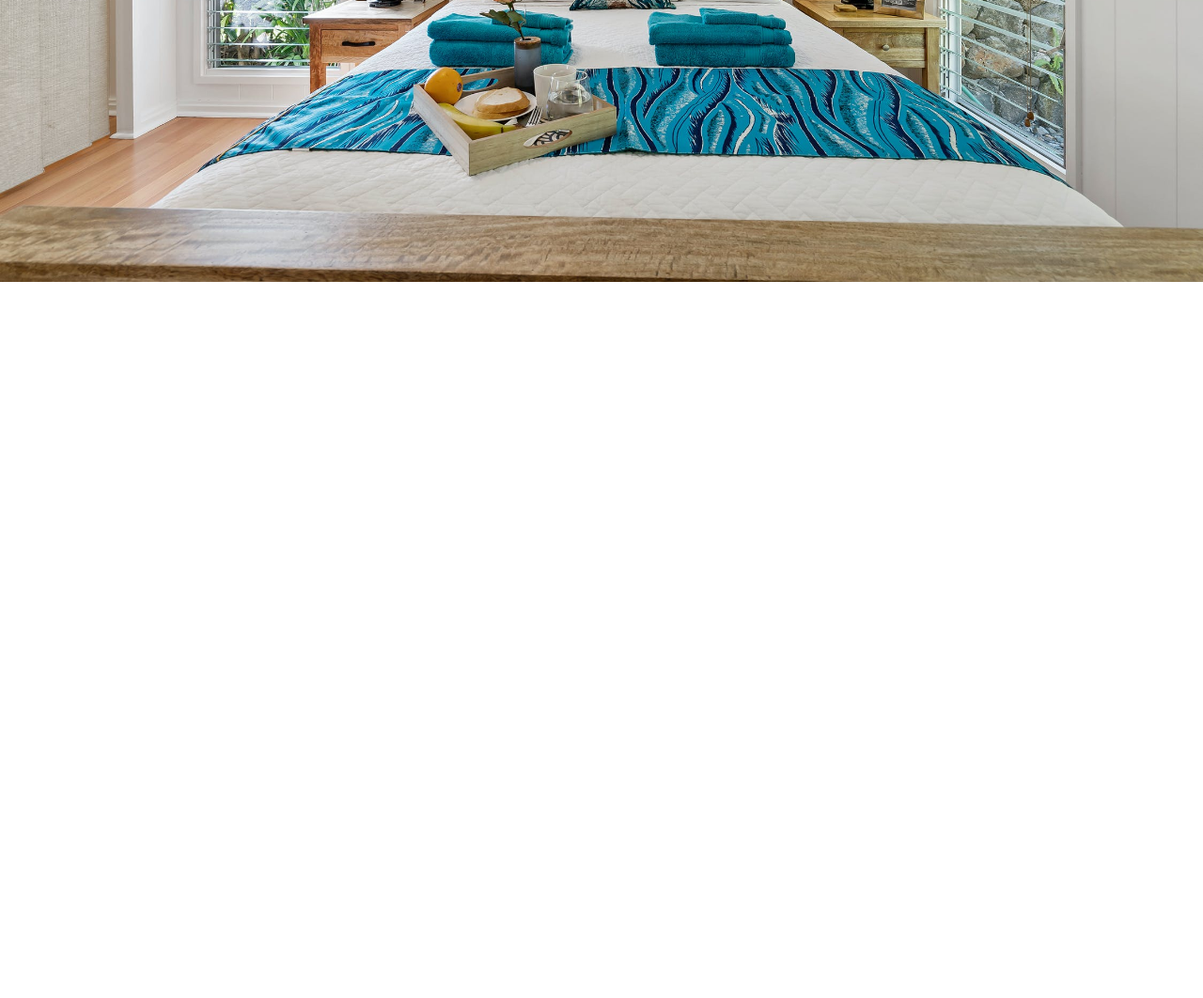
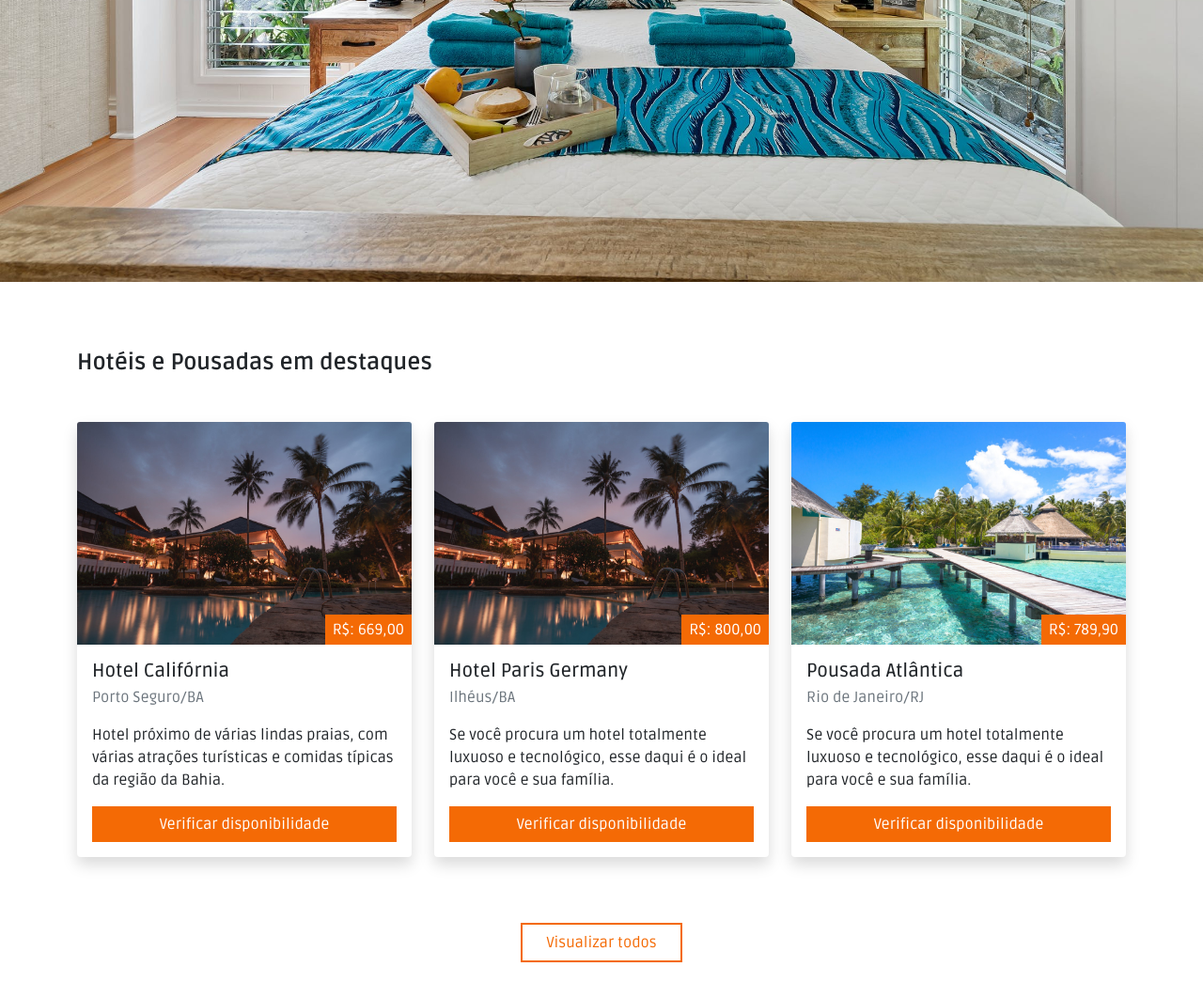
Before and after one commit to ZeFurtado/Bootstrap, a plain HTML site: page Hotel Samurai/index.html in a window 1280 px wide. Shown: the part 578-1640 px from the top of the page at 94% size. Before the commit the page ends 878 px from the top, so only its background shows below. Drawn offline with nearby package versions, Linux system fonts and the light colour scheme.

Commit message:
Desenvolvendo tela home - Destaques

```diff
--- a/Hotel Samurai/index.html
+++ b/Hotel Samurai/index.html
@@ -9,8 +9,8 @@
 </head>
 <body>
 
-    <!-- Navbar -->
-    <nav class="navbar navbar-expand-lg navbar-light bg-white">
+<!-- Navbar -->
+<nav class="navbar navbar-expand-lg navbar-light bg-white">
         <div class="container pt-1 pb-1">
             <a href="#" class="navbar-brand fw-bold">Hotel Samurai</a>
             <button class="navbar-toggler" type="button" data-bs-toggle="collapse"
@@ -32,10 +32,10 @@
             </ul>
         </div>
         </div>
-    </nav>
 </nav>
 <!-- End Navbar -->
 
+<!-- Banner -->
 <main class="w-100 min-vh-100 background-banner d-flex align-items-center">
     <div class="container">
         <div class="card rounded-1 border-0 p-1 pt-4 pb-4 p-lg-4 pb-md-0 pb-lg-0 shadow">
@@ -78,6 +78,78 @@
         </div>
     </div>
 </main>
+<!-- End Banner -->
+
+<!-- Destaques -->
+<main class="w-100 pb-5 pt-lg-4 pb-lg-5">
+    <div class="container pt-5 pb-2 pt-lg-5 pb-lg-0">
+        <h1 class="fs-4 text-center text-lg-start mb-5 fw-bold">
+            Hotéis e Pousadas em destaques
+        </h1>
+        <div class="row mb-4">
+            <div class="col-12 col-md-12 col-lg-4 mb-5">
+                <div class="card shadow border-0">
+                    <div class="position-relative">
+                        <img src="./assets/img/hoteis/hotel-1.jpeg" alt="Hotel 01" class="card-img-top">
+                        <span class="position-absolute bottom-0 right-0 bg-color-orange
+                        ps-2 pe-2 pt-1 pb-1">R$: 669,00</span>
+                    </div>
+                    <div class="card-body p-3">
+                        <h5 class="card-title mb-1">Hotel Califórnia</h5>
+                        <p class="text-muted">Porto Seguro/BA</p>
+                        <p class="card-text">
+                            Hotel próximo de várias lindas praias, com várias atrações turísticas e comidas típicas da região da Bahia.
+                        </p>
+                        <a href="#" class="btn btn-orange rounded-0 w-100">Verificar disponibilidade</a>
+                    </div>
+                </div>
+            </div>
+            <div class="col-12 col-md-12 col-lg-4 mb-5">
+                <div class="card shadow border-0">
+                    <div class="position-relative">
+                        <img src="./assets/img/hoteis/hotel-1.jpeg" alt="Hotel 01" class="card-img-top">
+                        <span class="position-absolute bottom-0 right-0 bg-color-orange
+                        ps-2 pe-2 pt-1 pb-1">R$: 800,00</span>
+                    </div>
+                    <div class="card-body p-3">
+                        <h5 class="card-title mb-1">Hotel Paris Germany</h5>
+                        <p class="text-muted">Ilhéus/BA</p>
+                        <p class="card-text">
+                            Se você procura um hotel totalmente luxuoso e tecnológico, esse daqui é o ideal para você e sua família.
+                        </p>
+                        <a href="#" class="btn btn-orange rounded-0 w-100">Verificar disponibilidade</a>
+                    </div>
+                </div>
+            </div>
+            <div class="col-12 col-md-12 col-lg-4 mb-5">
+                <div class="card shadow border-0">
+                    <div class="position-relative">
+                        <img src="./assets/img/hoteis/hotel-3.jpeg" alt="Hotel 01" class="card-img-top">
+                        <span class="position-absolute bottom-0 right-0 bg-color-orange
+                        ps-2 pe-2 pt-1 pb-1">R$: 789,90</span>
+                    </div>
+                    <div class="card-body p-3">
+                        <h5 class="card-title mb-1">Pousada Atlântica</h5>
+                        <p class="text-muted">Rio de Janeiro/RJ</p>
+                        <p class="card-text">
+                            Se você procura um hotel totalmente luxuoso e tecnológico, esse daqui é o ideal para você e sua família.
+                        </p>
+                        <a href="#" class="btn btn-orange rounded-0 w-100">Verificar disponibilidade</a>
+                    </div>
+                </div>
+            </div>
+        </div>
+        <div class="row">
+            <div class="col-12 d-flex justify-content-center">
+                <a href="#" class="btn btn-orange-outline ps-4 pe-4">
+                    Visualizar todos
+                </a>
+            </div>
+        </div>
+    </div>
+</main>
+<!-- End Destaques -->
+
 </body>
 <script src="https://cdn.jsdelivr.net/npm/@popperjs/core@2.9.2/dist/umd/popper.min.js" integrity="sha384-IQsoLXl5PILFhosVNubq5LC7Qb9DXgDA9i+tQ8Zj3iwWAwPtgFTxbJ8NT4GN1R8p" crossorigin="anonymous"></script>
 <script src="https://cdn.jsdelivr.net/npm/bootstrap@5.0.2/dist/js/bootstrap.min.js" integrity="sha384-cVKIPhGWiC2Al4u+LWgxfKTRIcfu0JTxR+EQDz/bgldoEyl4H0zUF0QKbrJ0EcQF" crossorigin="anonymous"></script>
```
